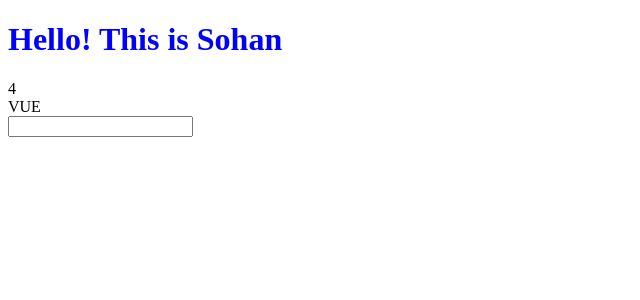
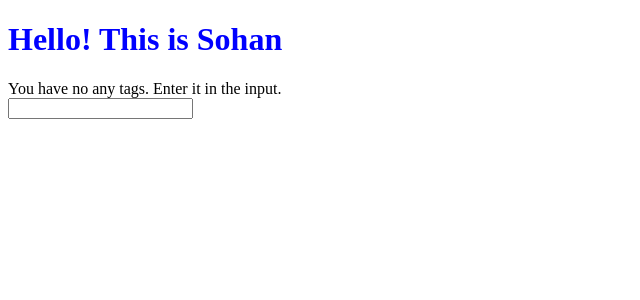
Before and after one commit to SohanFullDev/Vue-3_SPA_S6, a Vue app: page / in a window 1280 px wide. Shown: the top 300 px of the page, without its empty margins (0-640 px from the left). Built offline with nearby package versions, Linux system fonts and the light colour scheme.

Commit message:
directives & attribute bindings_b

```diff
--- a/src/components/Tagsinput.vue
+++ b/src/components/Tagsinput.vue
@@ -1,8 +1,7 @@
 <template>
-    <!-- <div>{{ tags }}</div>
-    <div>{{ tags.length}}</div> -->
-    <div>{{ 2+2 }}</div>
-    <div>{{ tags[0].toUpperCase()}}</div>
+
+  <!--   <div v-text="tags.length"></div>  -->
+  <div v-if="!tags.length">You have no any tags. Enter it in the input.</div>
 
     <input type="text" />
 </template>
@@ -10,7 +9,8 @@
 
 export default {
     data: () =>({
-        tags:["vue", "react", "angular"]
+        //tags:["vue", "react", "angular"]
+        tags:[]
     })
 
 }
```
